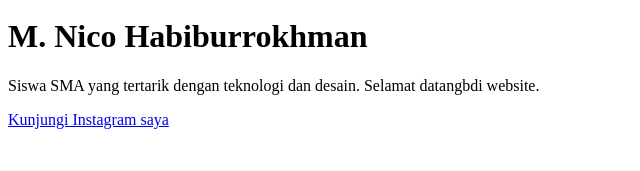
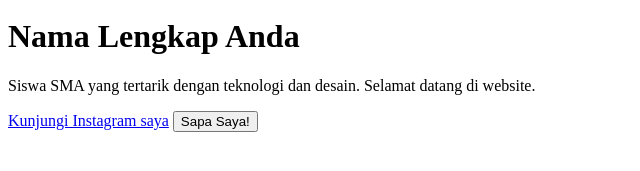
Before and after one commit to Cekinglah7/pelatihanTIK, a plain HTML site: page index.html in a window 1280 px wide. Shown: the part 29-200 px from the top of the page, without its empty margins (0-640 px from the left). Drawn offline with Linux system fonts and the light colour scheme.

Commit message:
Refactor profile section in index.html

```diff
--- a/index.html
+++ b/index.html
@@ -4,13 +4,17 @@
     <meta charset="UTF-8">
     <meta name="viewport" content="width=device-width, initial-scale=1.0">
     <title>Profil Saya - Nico</title>
+    <link rel="stylesheet" href="style.css">
 </head>
 <body>
+    <div class="kartu-profil">
+        <img src="" alt="foto profil saya">
+        <h1>Nama Lengkap Anda</h1>
+        <p>Siswa SMA yang tertarik dengan teknologi dan desain. Selamat datang di website.</p>
+        <a href="http://">Kunjungi Instagram saya</a>
+        <button id="sapaButton">Sapa Saya!</button>
+    </div>
 
-    <img src="" alt="foto profil saya">
-    <h1>M. Nico Habiburrokhman</h1>
-    <p>Siswa SMA yang tertarik dengan teknologi dan desain. Selamat datangbdi website.</p>
-    <a href="http://">Kunjungi Instagram saya</a>
-
+    <script src="script.js"></script>
 </body>
 </html>
```
